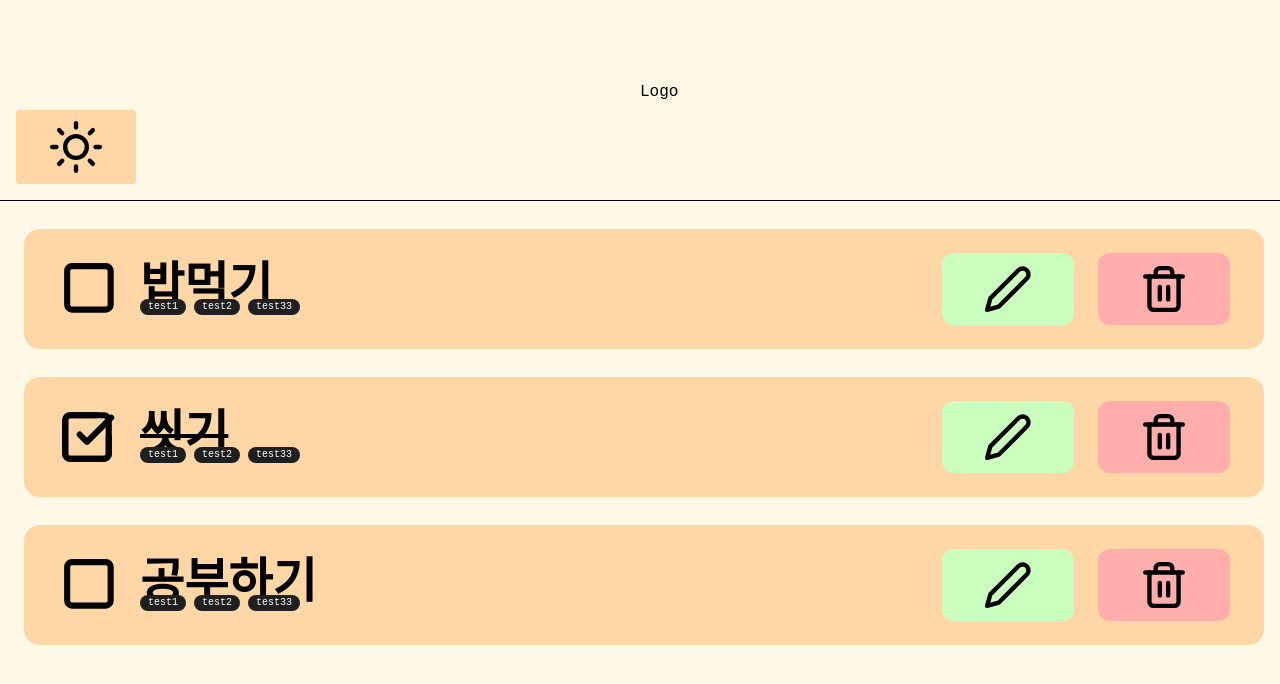
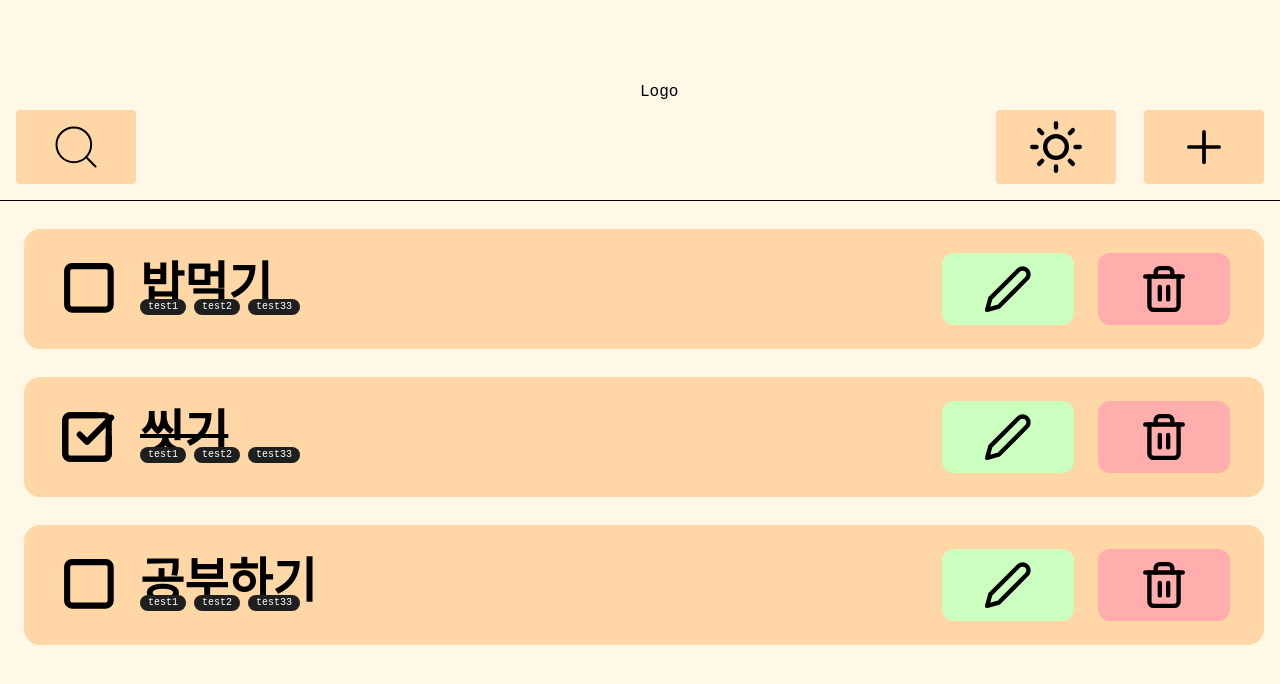
Before and after one commit to hoj0806/todo-list, a React (Vite) app: page / in a window 1280 px wide. Shown: the top 684 px of the page. Built offline with nearby package versions, Linux system fonts and the light colour scheme; a web font is replaced by a local one.

Commit message:
ui : 데스크탑 헤더 ui작업

```diff
--- a/src/components/DesktopHeaderButton.jsx
+++ b/src/components/DesktopHeaderButton.jsx
@@ -1,7 +1,7 @@
-function DesktopHeaderButton({ children, rightPostion = 0 }) {
+function DesktopHeaderButton({ children }) {
   return (
     <button
-      className={`hidden desktop:block w-[120px] h-[74px] bg-orange rounded-[4px] absolute bottom-4 right-${rightPostion}`}
+      className={`hidden desktop:block w-[120px] h-[74px] bg-orange rounded-[4px]`}
     >
       {children}
     </button>
--- a/src/components/Header.jsx
+++ b/src/components/Header.jsx
@@ -38,7 +38,7 @@ function Header() {
   }, [dispatch]);
 
   return (
-    <header className='h-[56px] flex items-center justify-between px-6 desktop:h-[200px] desktop:px-4 desktop:pb-4 relative'>
+    <header className='h-[56px] flex items-center justify-between px-6 desktop:h-[200px] desktop:px-4 desktop:pb-4'>
       <AppLogo />
 
       <img
@@ -46,16 +46,20 @@ function Header() {
         className='w-6 h-6 ml-auto desktop:hidden cursor-pointer'
         onClick={toggleHandler}
       />
+      <div className='flex justify-between w-full self-end'>
+        <DesktopHeaderButton>
+          <img src={SearchIcon} className='mx-auto' />
+        </DesktopHeaderButton>
 
-      <DesktopHeaderButton>
-        <img src={SearchIcon} className='mx-auto' />
-      </DesktopHeaderButton>
-      <DesktopHeaderButton rightPostion={4}>
-        <img src={AddIcon} className='mx-auto w-[52px] h-[52px]' />
-      </DesktopHeaderButton>
-      <DesktopHeaderButton rightPostion={"[156px]"}>
-        <img src={LightModeIcon} className='mx-auto w-[52px] h-[52px]' />
-      </DesktopHeaderButton>
+        <div className='flex gap-7'>
+          <DesktopHeaderButton>
+            <img src={LightModeIcon} className='mx-auto w-[52px] h-[52px]' />
+          </DesktopHeaderButton>
+          <DesktopHeaderButton>
+            <img src={AddIcon} className='mx-auto w-[52px] h-[52px]' />
+          </DesktopHeaderButton>
+        </div>
+      </div>
     </header>
   );
 }
--- a/src/main.jsx
+++ b/src/main.jsx
@@ -2,7 +2,7 @@ import { createRoot } from "react-dom/client";
 import "./index.css";
 import App from "./App.jsx";
 import { Provider } from "react-redux";
-import store from "./store.js";
+import store from "./store/store.js";
 import { PersistGate } from "redux-persist/integration/react";
 import persistStore from "redux-persist/es/persistStore";
 
--- a/src/store.js
+++ b/src/store/store.js
@@ -2,7 +2,7 @@ import { configureStore } from "@reduxjs/toolkit";
 import { persistReducer } from "redux-persist";
 import storage from "redux-persist/lib/storage";
 
-import rootReducer from "./store/rootReducer";
+import rootReducer from "./rootReducer";
 
 const persisConfig = {
   key: "root",
```
